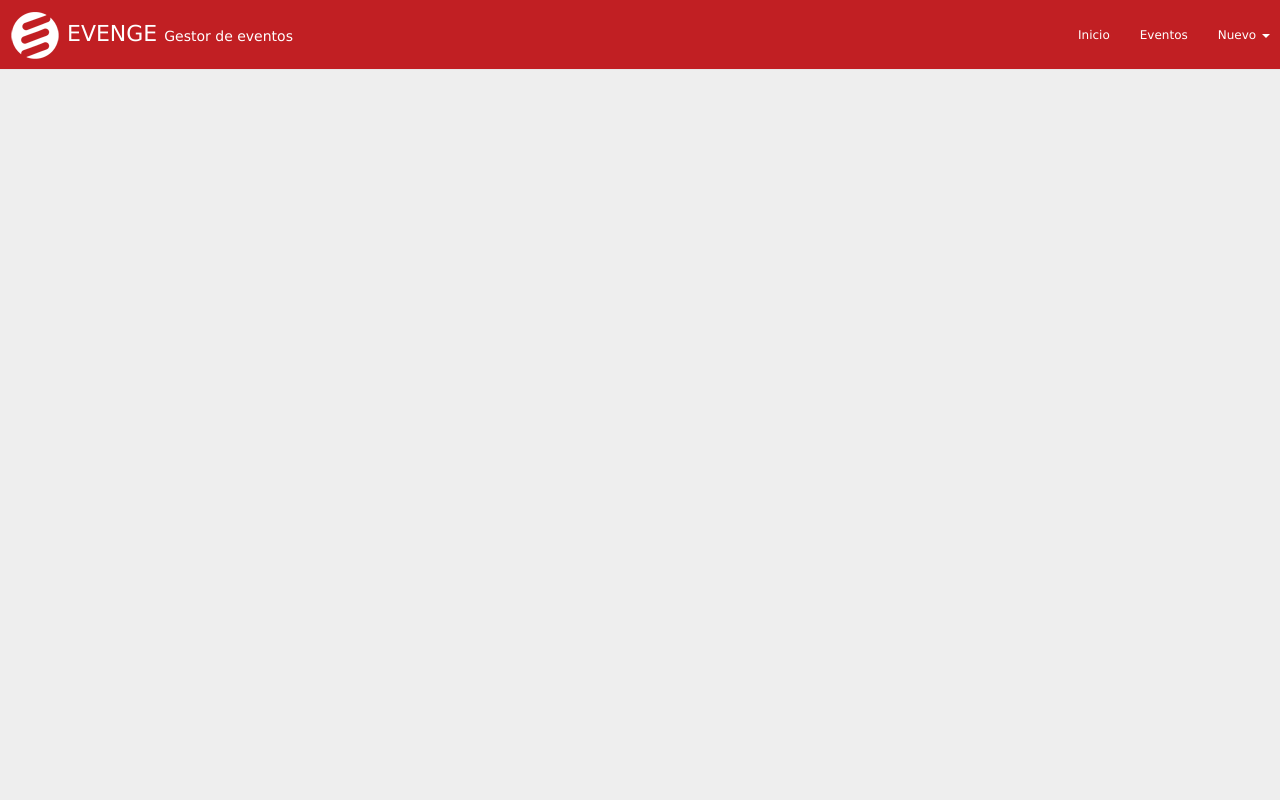
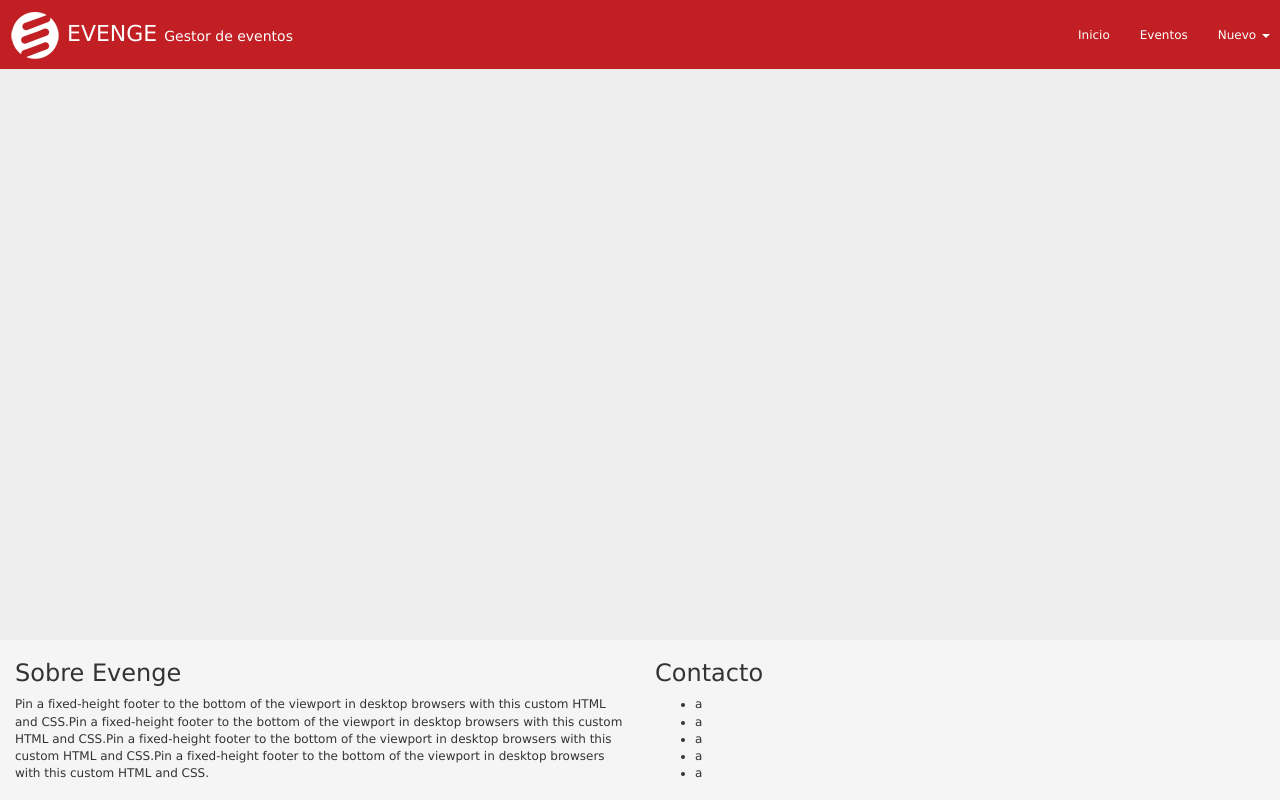
Before and after one commit to evenge/EVENGE, a Python web app: template templates/index.html in a window 1280 px wide. Run offline with Jinja, Linux system fonts and the light colour scheme; the template is opened without the code that fills it, so the values that code supplies are empty; some libraries are stand-ins or nearby versions.

Commit message:
Cerrando #95 #93 #87

```diff
--- a/_dt/css/main.css
+++ b/_dt/css/main.css
@@ -13,20 +13,21 @@ but WITHOUT ANY WARRANTY; without even the implied warranty of
 MERCHANTABILITY or FITNESS FOR A PARTICULAR PURPOSE.  See the
 GNU General Public License for more details.
 */
+
 body {
     padding-top: 80px;
     font-family: verdana;
     font-size: 12px;
     background-color: #eee;
+
 }
+/* navbar */
 
-/* navbar */
 .navbar-default {
     height: 70px;
     padding: 10px;
     background-color: #C11F23;
     color: white;
-
 }
 
 .navbar-default .navbar-nav li > a {
@@ -51,19 +52,41 @@ body {
 }
 /* fin navbar */
 
-/* asistente (se usa para mostrar eventos tambien) */
-.asistente-container {
-
+/* Sticky footer styles
+-------------------------------------------------- */
+html {
+  position: relative;
+  min-height: 100%;
+}
+body {
+  /* Margin bottom by footer height */
+  margin-bottom: 60px;
+}
+.footer {
+  position: absolute;
+  bottom: 0;
+  width: 100%;
+  /* Set the fixed height of the footer here */
+  height: 20%;
+  background-color: #f5f5f5;
 }
 
-.asistente-content {
-  height: 100%;
-  background: #fff;
-  box-shadow: 0px 1px 3px rgba(17, 17, 17, 0.25);
-  -moz-box-shadow: 0px 1px 3px rgba(17, 17, 17, 0.25);
-  -webkit-box-shadow: 0px 1px 3px rgba(17, 17, 17, 0.25);
-  padding-top: 8px;
-  padding-bottom: 5px;
-  margin-bottom: 10px;
+/* Custom page CSS
+-------------------------------------------------- */
+/* Not required for template or sticky footer method. */
+
+body > .container {
+  padding: 60px 15px 0;
 }
-/* fin asistente */
+.container .text-muted {
+  margin: 20px 0;
+}
+
+.footer > .container {
+  padding-right: 15px;
+  padding-left: 15px;
+}
+
+code {
+  font-size: 80%;
+}
--- a/templates/index.html
+++ b/templates/index.html
@@ -14,7 +14,9 @@ MERCHANTABILITY or FITNESS FOR A PARTICULAR PURPOSE.  See the
 GNU General Public License for more details.
 -->
 
-<!DOCTYPE html> {% autoescape true %}
+<!--<!DOCTYPE html> {% autoescape true %}-->
+<!DOCTYPE html>
+
 <html lang="es">
 
 <head>
@@ -32,12 +34,14 @@ GNU General Public License for more details.
   <script src="https://oss.maxcdn.com/libs/html5shiv/3.7.0/html5shiv.js"></script>
   <script src="https://oss.maxcdn.com/libs/respond.js/1.4.2/respond.min.js"></script>
   <![endif]-->
+    <link rel="stylesheet" href="//maxcdn.bootstrapcdn.com/font-awesome/4.3.0/css/font-awesome.min.css">
     {% endblock %}
 </head>
+
 <body>
     {% block nav %}
     <!--nav -->
-  <nav class="navbar navbar-default navbar-fixed-top" role="navigation">
+    <nav class="navbar navbar-default navbar-fixed-top">
         <div class="navbar-header">
             <button type="button" class="navbar-toggle" data-toggle="collapse" data-target=".navbar-ex1-collapse">
                 <span class="sr-only">Desplegar navegación</span>
@@ -54,7 +58,7 @@ GNU General Public License for more details.
                 <li><a href="/listarEventos"> Eventos </a>
                 </li>
                 <li class="dropdown">
-          <a href="#" class="dropdown-toggle" data-toggle="dropdown"> Nuevo <span class="caret"></a>
+                    <a href="#" class="dropdown-toggle" data-toggle="dropdown"> Nuevo <span class="caret"></span></a>
                     <ul class="dropdown-menu">
                         <li>
                             <a href="/iEvento"> Evento </a>
@@ -70,19 +74,48 @@ GNU General Public License for more details.
                         </li>
                     </ul>
                 </li>
+            </ul>
+        </div>
     </nav>
     <!--/navegador -->
     {% endblock %}
 
+
+
+    <!-- Begin page content -->
     <div class="container">
         {% block content %}{% endblock %}
     </div>
+    {% block footer %}
+    <footer class="footer">
+        <div class="container col-xs-6">
+            <h3>Sobre Evenge</h3>
+            <p>Pin a fixed-height footer to the bottom of the viewport in desktop browsers with this custom HTML and CSS.Pin a fixed-height footer to the bottom of the viewport in desktop browsers with this custom HTML and CSS.Pin a fixed-height footer to the bottom of the viewport in desktop browsers with this custom HTML and CSS.Pin a fixed-height footer to the bottom of the viewport in desktop browsers with this custom HTML and CSS.</p>
+        </div>
+        <div class="container col-xs-6">
+            <h3>Contacto</h3>
+            <ul>
+                <li>
+                    a</li>
+                <li>
+                    a</li>
+                <li>
+                    a</li>
+                <li>
+                    a</li>
+                <li>
+                    a</li>
+            </ul>
+        </div>
+    </footer>
+    {% endblock %}
 
-        {% block scriptFooter %}
+    <!--        {% block scriptFooter %}-->
     <script src="//ajax.googleapis.com/ajax/libs/jquery/1.11.1/jquery.min.js"></script>
     <script src="//netdna.bootstrapcdn.com/bootstrap/3.1.0/js/bootstrap.min.js"></script>
-        {% endblock %}
+    <!--        {% endblock %}-->
+
 </body>
 
 </html>
-      {% endautoescape %}
+<!--      {% endautoescape %}-->
```
Lines whose indentation alone changed are shown as unchanged.
